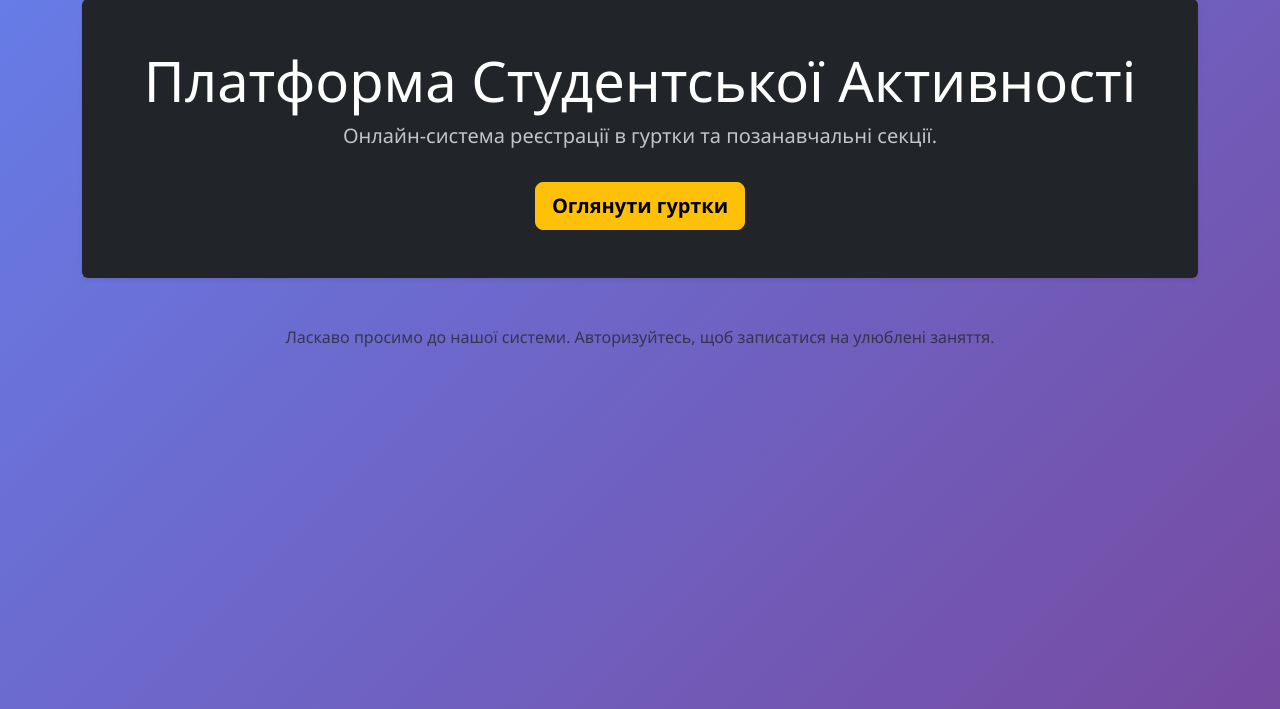
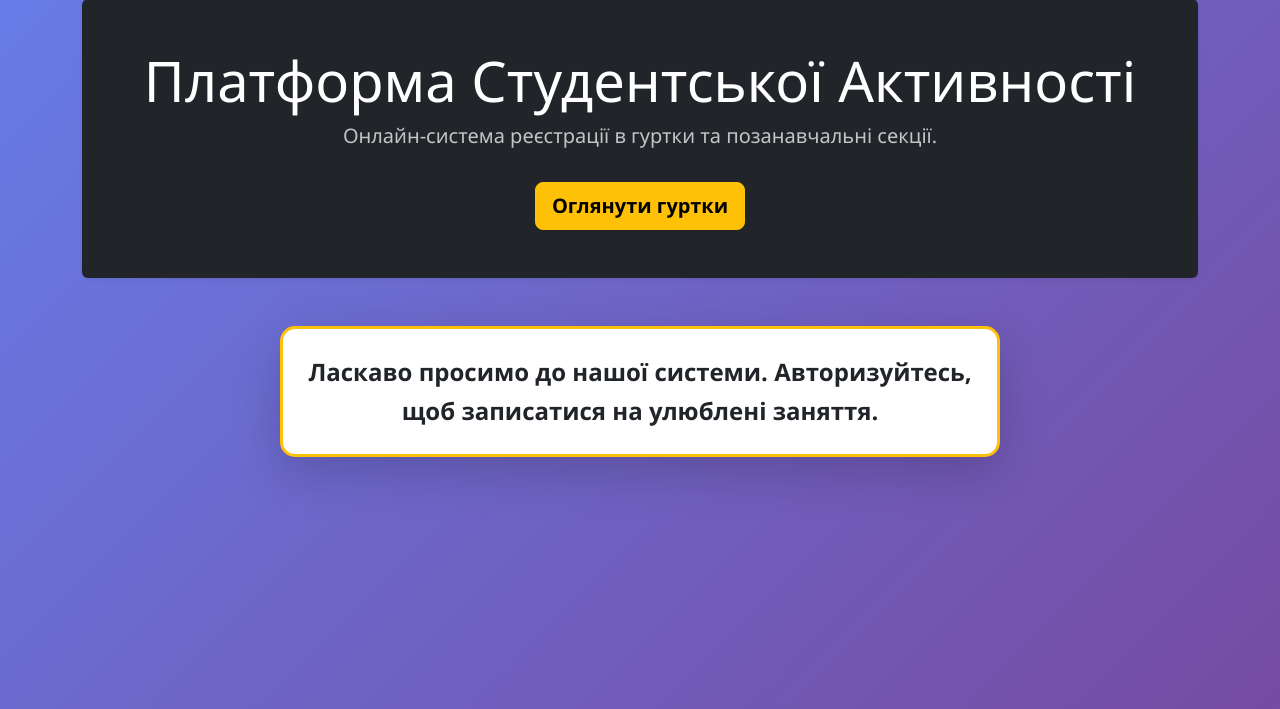
Before and after one commit to Goynadot/Extracurricular-activities, a Flask app: page / in a window 1280 px wide. Shown: the part 91-800 px from the top of the page. Run offline with Flask 3, Linux system fonts and the light colour scheme.

Commit message:
Update index.html

```diff
--- a/static/templates/index.html
+++ b/static/templates/index.html
@@ -24,8 +24,22 @@
     </div>
 </section>
 
-<div class="text-center mt-5">
-    <p class="text-muted">{{ text['welcome_msg'] }}</p>
+<div class="container mt-5 mb-5">
+    <div class="row justify-content-center">
+        <div class="col-11 col-md-8">
+
+            <div class="card shadow-lg" style="border: 3px solid #ffc107; border-radius: 15px; background-color: #ffffff;">
+                <div class="card-body p-4 text-center">
+
+                    <p class="fs-4 fw-bold text-dark mb-0" style="line-height: 1.6;">
+                        {{ text['welcome_msg'] }}
+                    </p>
+
+                </div>
+            </div>
+
+        </div>
+    </div>
 </div>
 
 {% endblock %}
```
